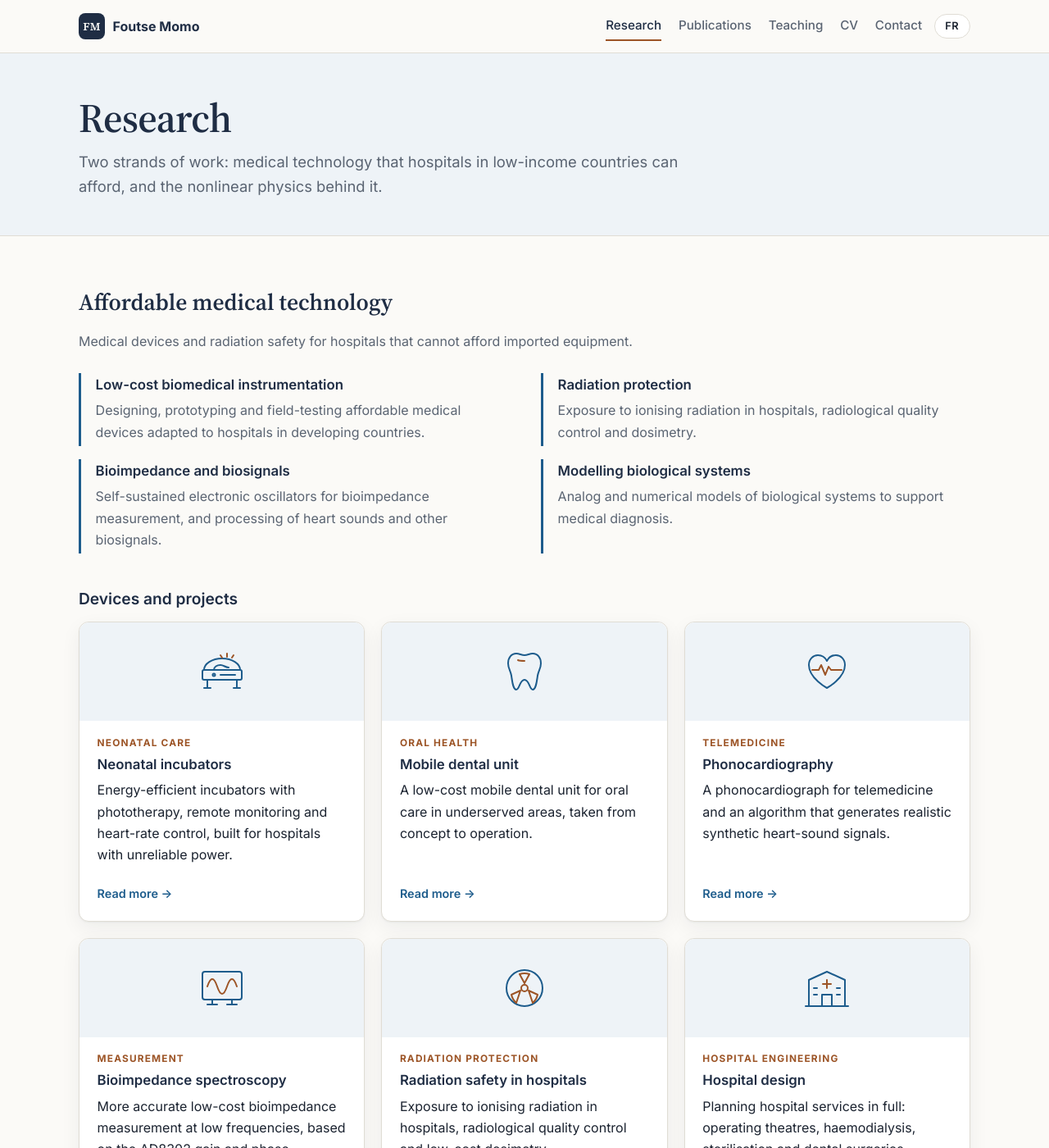
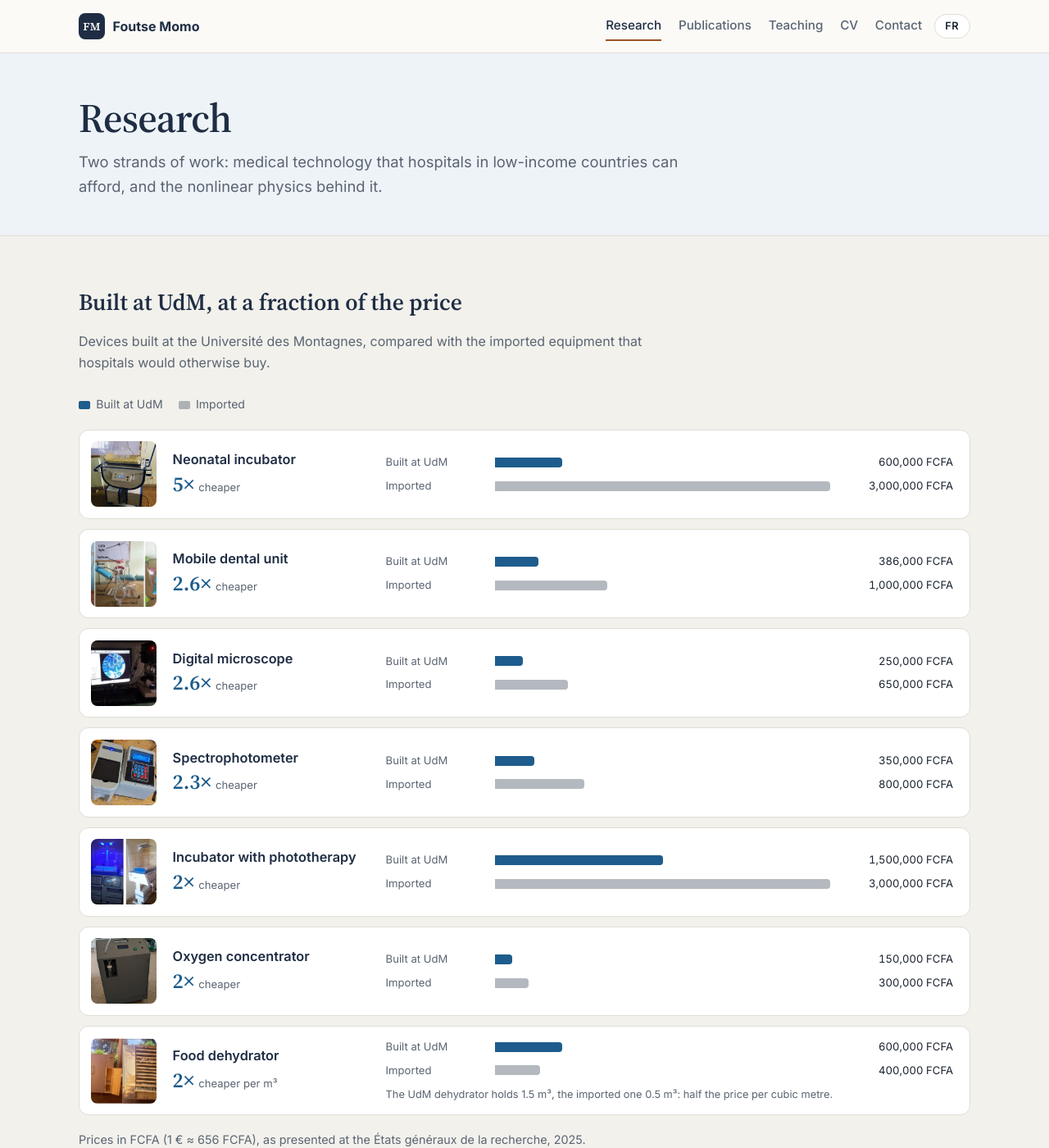
Before and after one commit to Foutse/meme-personal-website, a Jekyll site: the page built from research/index.html, in a window 1280 px wide and 1400 px high. Shown: the whole window at 82% size. Built offline with Jekyll 4.4.1, drawn with Linux system fonts in a browser that asks for light colours.

Commit message:
Research page: built-at-UdM vs imported price comparison; device photos from the 2025 talk
Co-Authored-By: Claude Opus 5.5 <noreply@anthropic.com>

```diff
--- a/_config.yml
+++ b/_config.yml
@@ -9,5 +9,6 @@ exclude:
   - Gemfile
   - Gemfile.lock
   - tools/
+  - research/presentations/
 kramdown:
   input: GFM
--- /dev/null
+++ b/_data/costs.yml
@@ -0,0 +1,40 @@
+# "Made at UdM vs imported": prices (FCFA) from Prof. Momo's talk at the
+# États généraux de la recherche 2025. Shown on the Research page, in this order.
+# project: slug (en) of a page in projects.yml to link to, if any.
+# per: optional note when the two devices differ in size.
+- name: { en: Neonatal incubator, fr: Incubateur néonatal }
+  photo: /assets/img/projects/incubator-udm.jpg
+  project: neonatal-incubators
+  udm: 600000
+  imported: 3000000
+- name: { en: Mobile dental unit, fr: Unité dentaire mobile }
+  photo: /assets/img/projects/dental-unit.jpg
+  project: mobile-dental-unit
+  udm: 386000
+  imported: 1000000
+- name: { en: Digital microscope, fr: Microscope numérique }
+  photo: /assets/img/projects/digital-microscope.jpg
+  project: digital-microscope
+  udm: 250000
+  imported: 650000
+- name: { en: Spectrophotometer, fr: Spectrophotomètre }
+  photo: /assets/img/projects/spectrophotometer.jpg
+  udm: 350000
+  imported: 800000
+- name: { en: Incubator with phototherapy, fr: Incubateur avec photothérapie }
+  photo: /assets/img/projects/incubator-phototherapy.jpg
+  project: neonatal-incubators
+  udm: 1500000
+  imported: 3000000
+- name: { en: Oxygen concentrator, fr: Concentrateur d'oxygène }
+  photo: /assets/img/projects/oxygen-concentrator.jpg
+  udm: 150000
+  imported: 300000
+- name: { en: Food dehydrator, fr: Déshydrateur alimentaire }
+  photo: /assets/img/projects/dehydrator.jpg
+  udm: 600000
+  imported: 400000
+  per:
+    en: "The UdM dehydrator holds 1.5 m³, the imported one 0.5 m³: half the price per cubic metre."
+    fr: "Le déshydrateur UdM fait 1,5 m³, le modèle importé 0,5 m³ : moitié prix au mètre cube."
+  ratio: 2
--- a/_data/i18n.yml
+++ b/_data/i18n.yml
@@ -18,6 +18,13 @@ en:
   research: Research
   research_intro: "Two strands of work: medical technology that hospitals in low-income countries can afford, and the nonlinear physics behind it."
   projects: Devices and projects
+  costs_title: Built at UdM, at a fraction of the price
+  costs_intro: "Devices built at the Université des Montagnes, compared with the imported equipment that hospitals would otherwise buy."
+  costs_udm: Built at UdM
+  costs_imported: Imported
+  costs_cheaper: cheaper
+  costs_cheaper_m3: cheaper per m³
+  costs_source: "Prices in FCFA (1 € ≈ 656 FCFA), as presented at the États généraux de la recherche, 2025."
   read_more: Read more
   back_research: ← All research
   related_papers: Publications
@@ -94,6 +101,13 @@ fr:
   research: Recherche
   research_intro: "Deux axes de travail : des technologies médicales abordables pour les hôpitaux des pays à faibles revenus, et la physique non linéaire qui les sous-tend."
   projects: Dispositifs et projets
+  costs_title: Fabriqués à l'UdM, pour une fraction du prix
+  costs_intro: "Des dispositifs fabriqués à l'Université des Montagnes, comparés aux équipements importés que les hôpitaux achèteraient autrement."
+  costs_udm: Fabriqué à l'UdM
+  costs_imported: Importé
+  costs_cheaper: moins cher
+  costs_cheaper_m3: moins cher au m³
+  costs_source: "Prix en FCFA (1 € ≈ 656 FCFA), tels que présentés aux États généraux de la recherche, 2025."
   read_more: En savoir plus
   back_research: ← Toute la recherche
   related_papers: Publications
--- a/_data/projects.yml
+++ b/_data/projects.yml
@@ -6,6 +6,7 @@
 
 - slug: { en: neonatal-incubators, fr: incubateurs-neonatals }
   icon: incubator
+  image: /assets/img/projects/incubator-phototherapy.jpg
   featured: true
   strand: main
   tag: { en: Neonatal care, fr: Néonatologie }
@@ -27,6 +28,7 @@
 
 - slug: { en: mobile-dental-unit, fr: unite-dentaire-mobile }
   icon: tooth
+  image: /assets/img/projects/dental-unit.jpg
   featured: true
   strand: main
   tag: { en: Oral health, fr: Santé bucco-dentaire }
@@ -125,6 +127,7 @@
 
 - slug: { en: digital-microscope, fr: microscope-numerique }
   icon: microscope
+  image: /assets/img/projects/digital-microscope.jpg
   strand: main
   tag: { en: Laboratory, fr: Laboratoire }
   title: { en: Digital microscope, fr: Microscope numérique }
--- /dev/null
+++ b/_includes/costs.html
@@ -0,0 +1,32 @@
+{%- assign L = include.lang -%}
+{%- assign t = site.data.i18n[L] -%}
+{%- assign max = 0 -%}
+{%- for c in site.data.costs -%}{%- if c.imported > max -%}{%- assign max = c.imported -%}{%- endif -%}{%- if c.udm > max -%}{%- assign max = c.udm -%}{%- endif -%}{%- endfor -%}
+<section class="section alt" id="costs">
+  <div class="wrap">
+    <h2>{{ t.costs_title }}</h2>
+    <p class="section-intro">{{ t.costs_intro }}</p>
+    <ul class="cost-key" aria-hidden="true"><li><span class="sw udm"></span>{{ t.costs_udm }}</li><li><span class="sw imp"></span>{{ t.costs_imported }}</li></ul>
+    <ul class="plain costs bars-h">
+      {%- for c in site.data.costs %}
+      {%- if c.ratio -%}{%- assign r = c.ratio -%}{%- else -%}{%- assign r = c.imported | times: 1.0 | divided_by: c.udm | round: 1 -%}{%- endif -%}
+      {%- capture rs -%}{{ r }}{%- endcapture -%}{%- assign rs = rs | remove: '.0' -%}{%- if L == 'fr' -%}{%- assign rs = rs | replace: '.', ',' -%}{%- endif -%}
+      {%- assign pu = c.udm | times: 100.0 | divided_by: max -%}{%- assign pi = c.imported | times: 100.0 | divided_by: max -%}
+      {%- assign pr = nil -%}{%- if c.project -%}{%- assign pr = site.data.projects | where_exp: "p", "p.slug.en == c.project" | first -%}{%- endif %}
+      <li class="cost" style="--i: {{ forloop.index0 }}">
+        <img class="cost-img" src="{{ c.photo }}" alt="{{ c.name[L] }}, {{ t.costs_udm | downcase }}" width="96" height="96" loading="lazy">
+        <div class="cost-head">
+          <h3>{% if pr %}<a href="{{ t.urls.research }}{{ pr.slug[L] }}/">{{ c.name[L] }}</a>{% else %}{{ c.name[L] }}{% endif %}</h3>
+          <p class="cost-ratio"><strong>{{ rs }}×</strong><span>{% if c.per %}{{ t.costs_cheaper_m3 }}{% else %}{{ t.costs_cheaper }}{% endif %}</span></p>
+        </div>
+        <div class="cost-bars">
+          <div class="hbar"><span class="k">{{ t.costs_udm }}</span><span class="track"><span class="fill udm" style="--p: {{ pu }}%"></span></span><span class="v">{% include fcfa.html n=c.udm lang=L %}&nbsp;FCFA</span></div>
+          <div class="hbar"><span class="k">{{ t.costs_imported }}</span><span class="track"><span class="fill imp" style="--p: {{ pi }}%"></span></span><span class="v">{% include fcfa.html n=c.imported lang=L %}&nbsp;FCFA</span></div>
+          {% if c.per %}<p class="cost-note">{{ c.per[L] }}</p>{% endif %}
+        </div>
+      </li>
+      {%- endfor %}
+    </ul>
+    <p class="note">{{ t.costs_source }}</p>
+  </div>
+</section>
--- /dev/null
+++ b/_includes/fcfa.html
@@ -0,0 +1,9 @@
+{%- comment -%} Formats include.n (an integer) with thousands separators for include.lang. {%- endcomment -%}
+{%- assign n = include.n | plus: 0 -%}
+{%- if include.lang == 'fr' -%}{%- assign sep = '&#8239;' -%}{%- else -%}{%- assign sep = ',' -%}{%- endif -%}
+{%- assign m = n | divided_by: 1000000 -%}
+{%- assign k = n | divided_by: 1000 | modulo: 1000 -%}
+{%- assign u = n | modulo: 1000 -%}
+{%- capture ks -%}{%- if k < 10 -%}00{%- elsif k < 100 -%}0{%- endif -%}{{ k }}{%- endcapture -%}
+{%- capture us -%}{%- if u < 10 -%}00{%- elsif u < 100 -%}0{%- endif -%}{{ u }}{%- endcapture -%}
+{%- if m > 0 -%}{{ m }}{{ sep }}{{ ks }}{{ sep }}{{ us }}{%- elsif k > 0 -%}{{ k }}{{ sep }}{{ us }}{%- else -%}{{ u }}{%- endif -%}
--- a/_layouts/research.html
+++ b/_layouts/research.html
@@ -9,6 +9,8 @@ layout: base
     <p class="lead">{{ t.research_intro }}</p>
   </div>
 </section>
+
+{% include costs.html lang=L %}
 
 {% for s in site.data.research %}
 <section class="section{% cycle '', ' alt' %}">
--- a/assets/css/style.css
+++ b/assets/css/style.css
@@ -195,7 +195,7 @@ p { margin: 0 0 .9rem; }
   border-radius: var(--radius) var(--radius) 0 0; background: var(--bg-tint); color: var(--accent);
 }
 .strand-second .project-art { background: var(--copper-soft); color: var(--copper); }
-.project-img { width: calc(100% + 2.7rem); margin: -1.3rem -1.35rem 1.1rem; height: 160px; object-fit: cover; border-radius: var(--radius) var(--radius) 0 0; display: block; }
+.project-img { max-width: none; width: calc(100% + 2.7rem); margin: -1.3rem -1.35rem 1.1rem; height: 160px; object-fit: cover; border-radius: var(--radius) var(--radius) 0 0; display: block; }
 .icon { width: 64px; height: 64px; }
 .icon .accent { stroke: var(--copper); }
 .strand-second .icon .accent { stroke: var(--accent); }
@@ -543,3 +543,35 @@ td:nth-child(2) { white-space: nowrap; }
   .spot-art .icon { width: 60px; height: 60px; }
   .spot-text { padding: 1rem; }
 }
+
+/* Built at UdM vs imported (Research page). */
+.cost-key { display: flex; flex-wrap: wrap; gap: .4rem 1.2rem; list-style: none; padding: 0; margin: 0 0 1.2rem; font-size: .88rem; color: var(--muted); }
+.cost-key .sw { display: inline-block; width: 14px; height: 10px; border-radius: 2px; margin-right: .45rem; vertical-align: -1px; }
+.costs { display: grid; gap: .75rem; }
+.cost { display: grid; grid-template-columns: 80px 15rem minmax(0, 1fr); gap: 1.25rem; align-items: center; background: var(--surface); border: 1px solid var(--border); border-radius: var(--radius); padding: .85rem 1.25rem .85rem .85rem; }
+.cost-img { width: 80px; height: 80px; object-fit: cover; border-radius: 8px; background: var(--bg-alt); }
+.cost-head h3 { margin: 0 0 .25rem; font-size: 1.02rem; }
+.cost-head h3 a { color: inherit; text-decoration: none; }
+.cost-head h3 a:hover { color: var(--accent); text-decoration: underline; }
+.cost-ratio { margin: 0; line-height: 1.2; }
+.cost-ratio strong { font-family: var(--serif); font-size: 1.6rem; color: var(--accent); margin-right: .3rem; }
+.cost-ratio span { font-size: .82rem; color: var(--muted); }
+.hbar { display: grid; grid-template-columns: 7.6rem minmax(0, 1fr) 8.6rem; gap: .75rem; align-items: center; font-size: .82rem; }
+.hbar + .hbar { margin-top: .45rem; }
+.hbar .k { color: var(--muted); }
+.hbar .v { font-variant-numeric: tabular-nums; color: var(--text); white-space: nowrap; text-align: right; }
+.track { height: 12px; }
+.fill { display: block; height: 12px; width: var(--p); border-radius: 0 4px 4px 0; transform-origin: left; }
+.fill.udm, .cost-key .udm { background: var(--accent); }
+.fill.imp, .cost-key .imp { background: var(--muted); opacity: .45; }
+.cost-note { margin: .5rem 0 0; font-size: .8rem; color: var(--muted); }
+#costs .note { margin-top: 1.1rem; }
+.js .bars-h .fill { transform: scaleX(0); transition: transform .8s cubic-bezier(.2, .8, .2, 1); transition-delay: calc(var(--i, 0) * 70ms); }
+.js .bars-h.in .fill { transform: scaleX(1); }
+@media (max-width: 760px) {
+  .cost { grid-template-columns: 64px minmax(0, 1fr); gap: .5rem 1rem; padding: .85rem; }
+  .cost-img { width: 64px; height: 64px; }
+  .cost-bars { grid-column: 1 / -1; }
+  .hbar { grid-template-columns: 6.4rem minmax(0, 1fr) 7.6rem; gap: .5rem; font-size: .78rem; }
+}
+@media (prefers-reduced-motion: reduce) { .js .bars-h .fill { transform: none; transition: none; } }
--- a/assets/js/site.js
+++ b/assets/js/site.js
@@ -199,7 +199,7 @@
     });
   }, { rootMargin: '0px 0px -8% 0px', threshold: 0.08 });
   each(document.querySelectorAll('.cloud'), function (el) { el.classList.add('anim'); });
-  each(document.querySelectorAll('.reveal, .bars, .cloud'), function (el) { io.observe(el); });
+  each(document.querySelectorAll('.reveal, .bars, .bars-h, .cloud'), function (el) { io.observe(el); });
 
   // Count the key figures up when they appear.
   var counters = new IntersectionObserver(function (entries) {
```
Also changed, not shown: CONTENT-TODO.md (+2 -1 lines), assets/img/projects/dehydrator.jpg (added), assets/img/projects/dental-unit.jpg (added), assets/img/projects/digital-microscope.jpg (added), assets/img/projects/incubator-phototherapy.jpg (added), assets/img/projects/incubator-udm.jpg (added), assets/img/projects/oxygen-concentrator.jpg (added), assets/img/projects/spectrophotometer.jpg (added), 1 other file.
